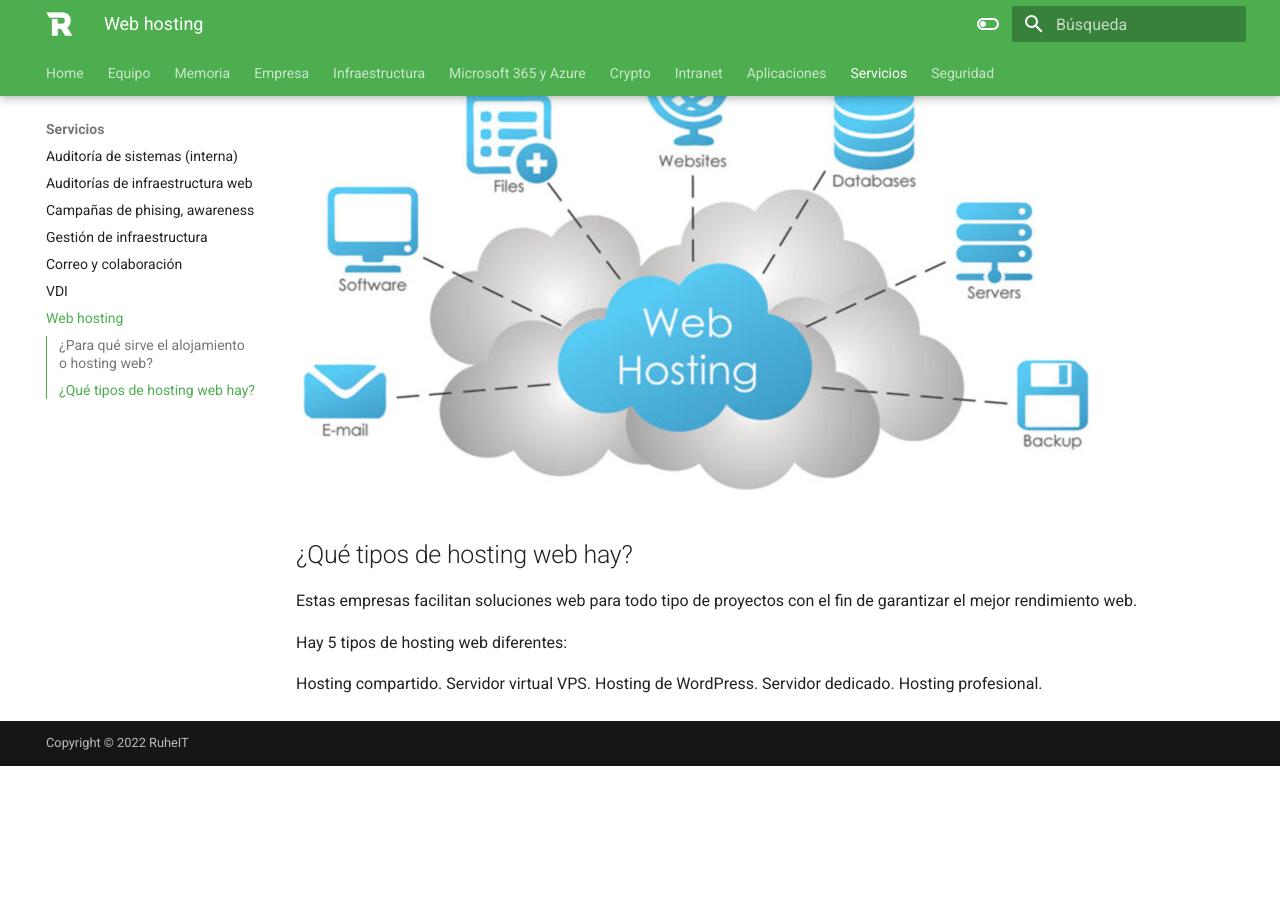
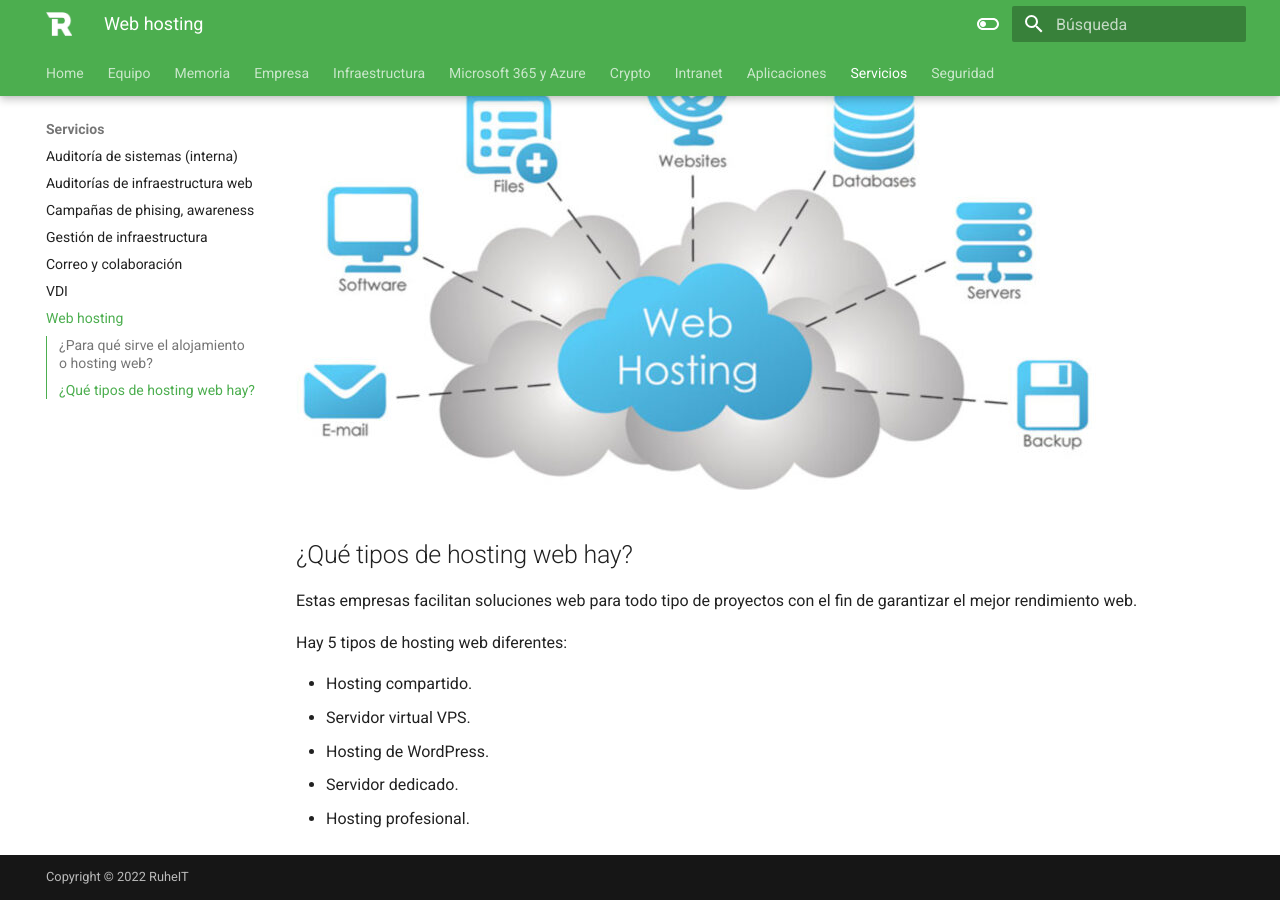
Before and after one commit to RuheIT/docs, an MkDocs documentation site: the page built from docs/servicios/webhosting.md, in a window 1280 px wide and 900 px high, scrolled down 1189 px. Built offline with MkDocs 1.6.1 and Material for MkDocs 9.7.7, drawn with Linux system fonts in a browser that asks for light colours; comment, search, counter and statistics services are not loaded; before the commit the page ends 1955 px from its top, so only the background shows below that.

```diff
--- a/docs/servicios/webhosting.md
+++ b/docs/servicios/webhosting.md
@@ -23,8 +23,8 @@ Estas empresas facilitan soluciones web para todo tipo de proyectos con el fin d
 
 Hay 5 tipos de hosting web diferentes:
 
-Hosting compartido.
-Servidor virtual VPS.
-Hosting de WordPress.
-Servidor dedicado.
-Hosting profesional.
+- Hosting compartido.
+- Servidor virtual VPS.
+- Hosting de WordPress.
+- Servidor dedicado.
+- Hosting profesional.
```
